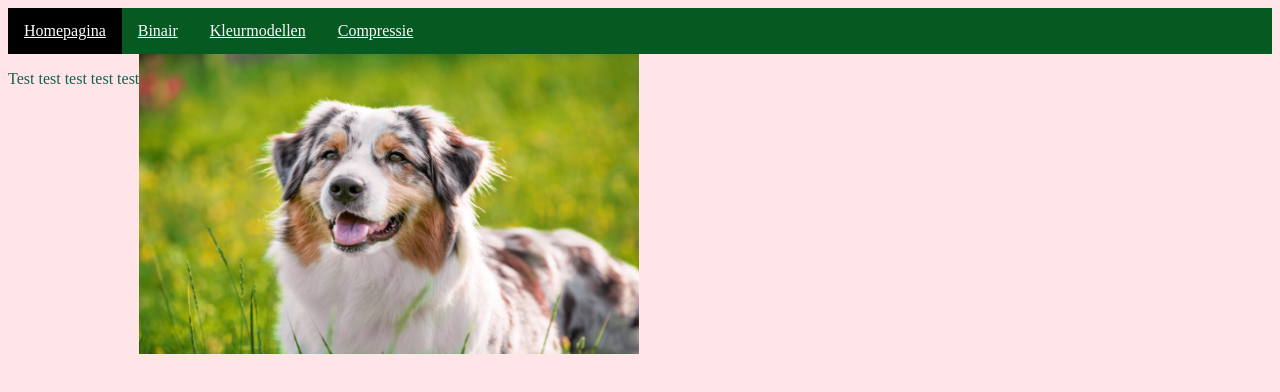
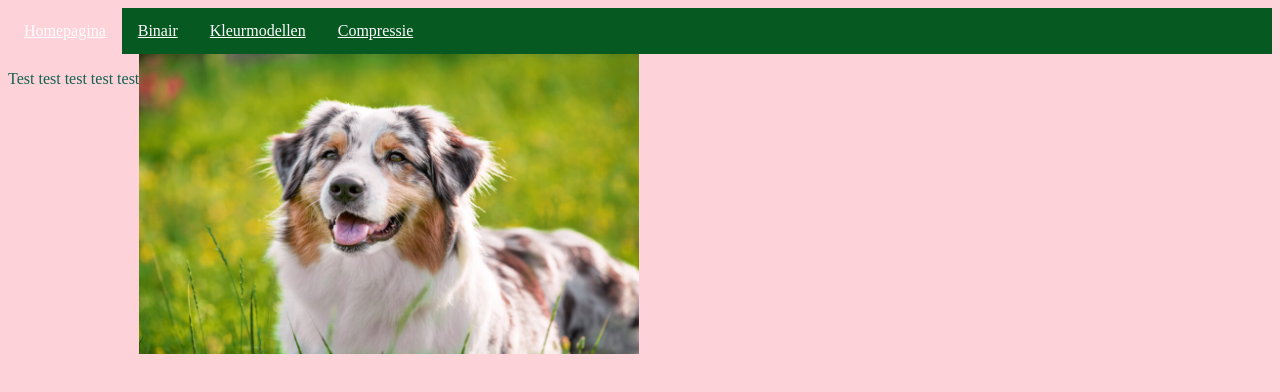
Before and after one commit to SiljedH/SiljedH.github.io, a plain HTML site: page index.html in a window 1280 px wide. In both pictures the pointer is over the link "Homepagina". Drawn offline with Linux system fonts and the light colour scheme.

Commit message:
kleur aangepast

```diff
--- a/opmaak.css
+++ b/opmaak.css
@@ -1,5 +1,5 @@
 body {
-  background-color:rgb(255, 228, 232); /*Achtergrond kleur*/
+  background-color:rgb(253, 210, 216); /*Achtergrond kleur*/
   color:darkblue;
 }
 p {
@@ -24,7 +24,7 @@ li a { /*één pagina van het menu*/
   text-align: center;
 }
 li a:hover { /*hover*/
-  background-color: #000000;
+  background-color:rgb(253, 210, 216);
 }
 img{
   float:left;
```
